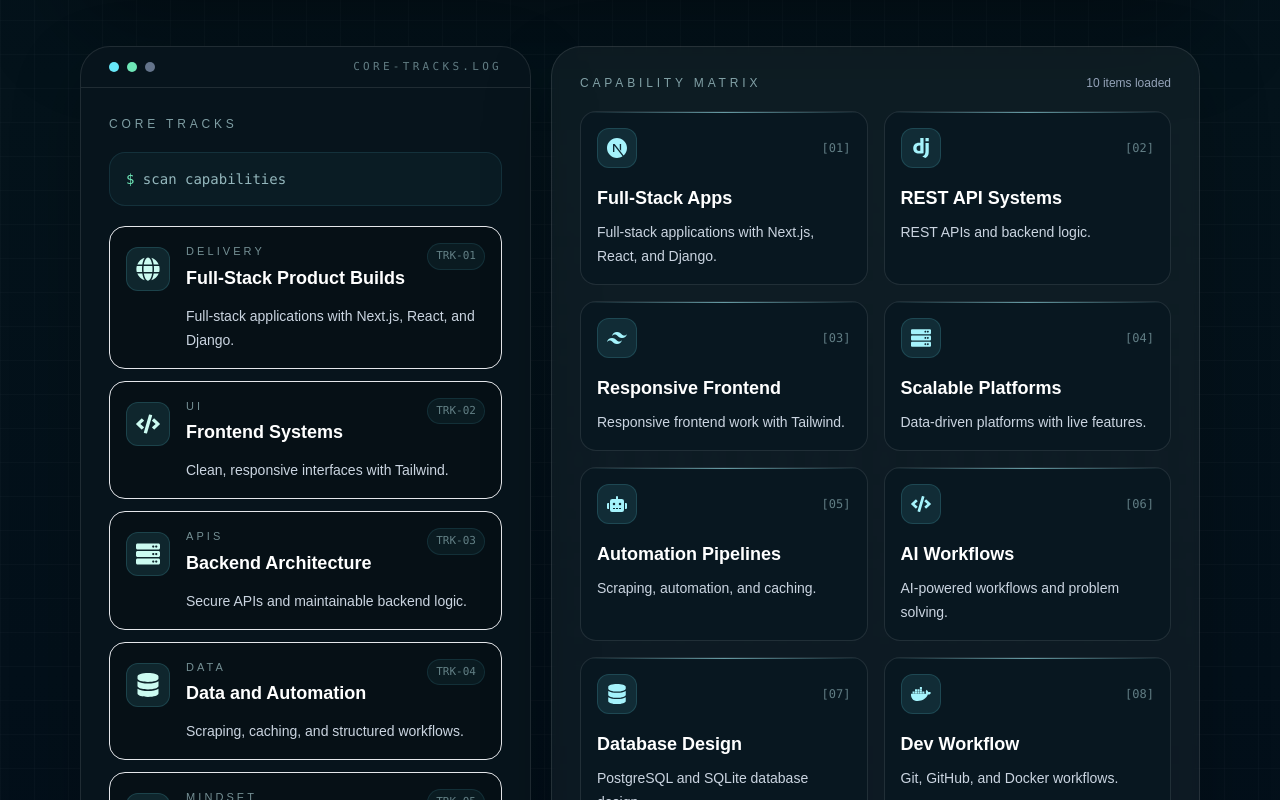
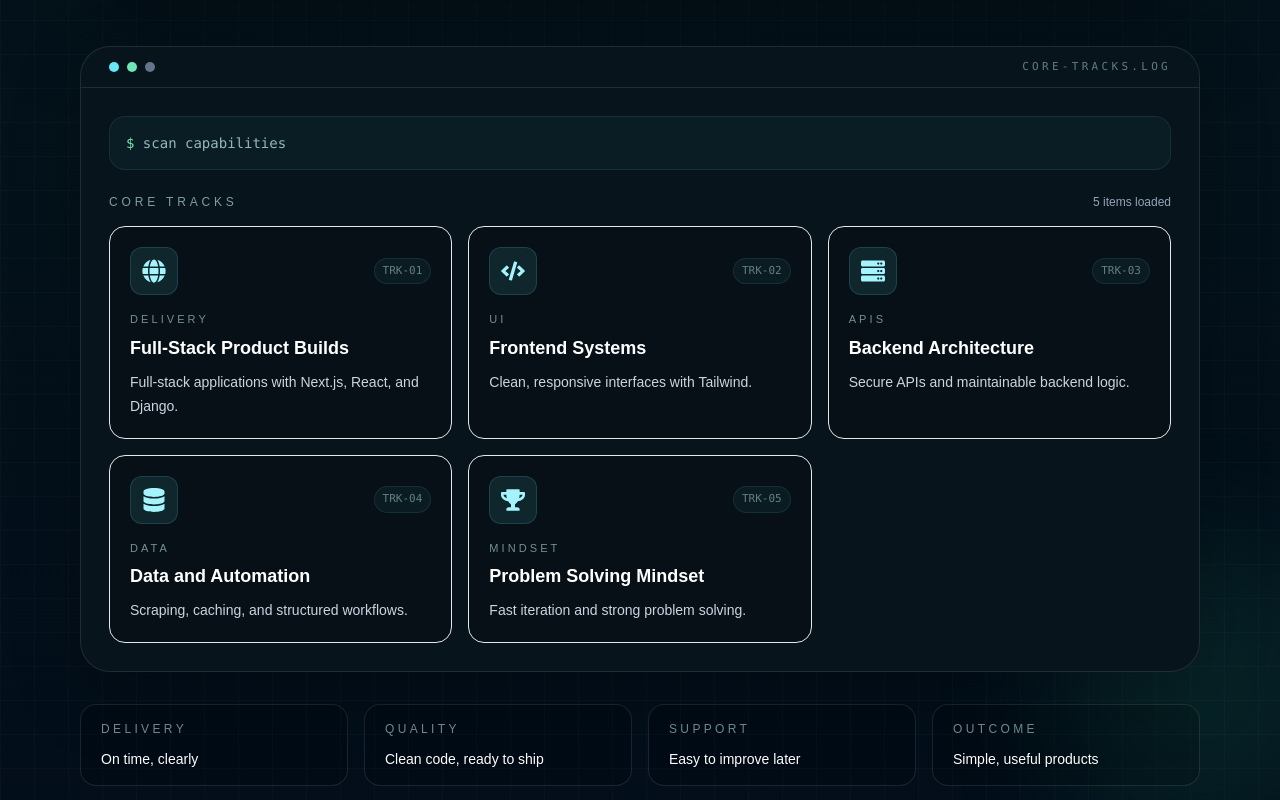
Before and after one commit to TahmidMuntaser/Personal_Portfolio_Web, a Next.js app in the folder myproject/: page / in a window 1280 px wide. Shown: the part 1460-2260 px from the top of the page. Built offline with nearby package versions, Linux system fonts and the light colour scheme.

Commit message:
update: services design is updated

```diff
--- a/myproject/src/app/sample/components/ui/Services.jsx
+++ b/myproject/src/app/sample/components/ui/Services.jsx
@@ -1,100 +1,39 @@
 "use client";
 
 import React from 'react';
-import { FaGlobe, FaCode, FaServer, FaLaptopCode, FaDatabase, FaDocker, FaRobot, FaTrophy } from "react-icons/fa";
-import { SiTailwindcss, SiPostgresql, SiDjango, SiNextdotjs, SiGithub } from "react-icons/si";
+import { FaGlobe, FaCode, FaServer, FaDatabase, FaTrophy } from "react-icons/fa";
 
-const Services = ({ services }) => {
-    const iconMap = {
-        1: <FaGlobe className="text-2xl text-teal-100" />,
-        2: <FaCode className="text-2xl text-teal-100" />,
-        3: <FaServer className="text-2xl text-teal-100" />,
-        4: <FaLaptopCode className="text-2xl text-teal-100" />
-    };
-
+const Services = () => {
     const featuredTracks = [
         {
             title: "Full-Stack Product Builds",
             eyebrow: "Delivery",
             description: "Full-stack applications with Next.js, React, and Django.",
-            icon: <FaGlobe className="text-2xl text-teal-100" />
+            icon: <FaGlobe className="text-2xl text-cyan-200" />
         },
         {
             title: "Frontend Systems",
             eyebrow: "UI",
             description: "Clean, responsive interfaces with Tailwind.",
-            icon: <FaCode className="text-2xl text-teal-100" />
+            icon: <FaCode className="text-2xl text-cyan-200" />
         },
         {
             title: "Backend Architecture",
             eyebrow: "APIs",
             description: "Secure APIs and maintainable backend logic.",
-            icon: <FaServer className="text-2xl text-teal-100" />
+            icon: <FaServer className="text-2xl text-cyan-200" />
         },
         {
             title: "Data and Automation",
             eyebrow: "Data",
             description: "Scraping, caching, and structured workflows.",
-            icon: <FaDatabase className="text-2xl text-teal-100" />
+            icon: <FaDatabase className="text-2xl text-cyan-200" />
         },
         {
             title: "Problem Solving Mindset",
             eyebrow: "Mindset",
             description: "Fast iteration and strong problem solving.",
-            icon: <FaTrophy className="text-2xl text-teal-100" />
-        }
-    ];
-
-    const offerItems = [
-        {
-            title: "Full-Stack Apps",
-            description: "Full-stack applications with Next.js, React, and Django.",
-            icon: <SiNextdotjs className="text-xl text-cyan-200" />
-        },
-        {
-            title: "REST API Systems",
-            description: "REST APIs and backend logic.",
-            icon: <SiDjango className="text-xl text-cyan-200" />
-        },
-        {
-            title: "Responsive Frontend",
-            description: "Responsive frontend work with Tailwind.",
-            icon: <SiTailwindcss className="text-xl text-cyan-200" />
-        },
-        {
-            title: "Scalable Platforms",
-            description: "Data-driven platforms with live features.",
-            icon: <FaServer className="text-xl text-cyan-200" />
-        },
-        {
-            title: "Automation Pipelines",
-            description: "Scraping, automation, and caching.",
-            icon: <FaRobot className="text-xl text-cyan-200" />
-        },
-        {
-            title: "AI Workflows",
-            description: "AI-powered workflows and problem solving.",
-            icon: <FaCode className="text-xl text-cyan-200" />
-        },
-        {
-            title: "Database Design",
-            description: "PostgreSQL and SQLite database design.",
-            icon: <FaDatabase className="text-xl text-cyan-200" />
-        },
-        {
-            title: "Dev Workflow",
-            description: "Git, GitHub, and Docker workflows.",
-            icon: <FaDocker className="text-xl text-cyan-200" />
-        },
-        {
-            title: "Competitive Problem Solving",
-            description: "1300+ coding problems solved.",
-            icon: <FaTrophy className="text-xl text-cyan-200" />
-        },
-        {
-            title: "Team Collaboration",
-            description: "Hackathon teamwork and rapid prototyping.",
-            icon: <SiGithub className="text-xl text-cyan-200" />
+            icon: <FaTrophy className="text-2xl text-cyan-200" />
         }
     ];
 
@@ -116,6 +55,7 @@ const Services = ({ services }) => {
             <div className="absolute right-[-4rem] bottom-12 h-72 w-72 rounded-full bg-emerald-400/10 blur-3xl pointer-events-none"></div>
 
             <div className="relative max-w-7xl mx-auto">
+                {/* Terminal header card */}
                 <div className="mb-10 overflow-hidden rounded-[34px] border border-cyan-400/15 bg-[#06131b]/90 shadow-[0_30px_100px_rgba(0,0,0,0.35)] backdrop-blur-sm md:mb-14">
                     <div className="flex items-center justify-between border-b border-white/10 px-5 py-3 md:px-7">
                         <div className="flex items-center gap-2">
@@ -162,8 +102,8 @@ const Services = ({ services }) => {
                     </div>
                 </div>
 
-                <div className="mb-8 grid gap-5 lg:grid-cols-[0.82fr_1.18fr]">
-                    <div className="overflow-hidden rounded-[30px] border border-white/10 bg-[#07141c] shadow-[0_24px_70px_rgba(0,0,0,0.22)] backdrop-blur-sm">
+                {/* Core Tracks panel */}
+                <div className="mb-8 overflow-hidden rounded-[30px] border border-white/10 bg-[#07141c] shadow-[0_24px_70px_rgba(0,0,0,0.22)] backdrop-blur-sm">
                     <div className="flex items-center justify-between border-b border-white/10 px-5 py-3 md:px-7">
                         <div className="flex items-center gap-2">
                             <span className="h-2.5 w-2.5 rounded-full bg-cyan-300"></span>
@@ -176,97 +116,66 @@ const Services = ({ services }) => {
                     </div>
 
                     <div className="p-6 md:p-7">
-                        <p className="mb-5 text-xs uppercase tracking-[0.32em] text-cyan-100/60">
-                            Core Tracks
-                        </p>
-                        <div className="mb-5 rounded-2xl border border-cyan-300/10 bg-cyan-300/[0.04] px-4 py-4">
+                        {/* Terminal prompt */}
+                        <div className="mb-6 rounded-2xl border border-cyan-300/10 bg-cyan-300/[0.04] px-4 py-4">
                             <p className="font-mono text-sm text-cyan-100/70">
                                 <span className="text-emerald-300">$</span> scan capabilities
                             </p>
                         </div>
 
-                        <div className="space-y-3">
+                        <div className="mb-4 flex items-center justify-between">
+                            <p className="text-xs uppercase tracking-[0.32em] text-cyan-100/60">
+                                Core Tracks
+                            </p>
+                            <p className="text-xs text-slate-400">{featuredTracks.length} items loaded</p>
+                        </div>
+
+                        <div className="grid gap-4 sm:grid-cols-2 lg:grid-cols-3">
                             {featuredTracks.map((service, index) => (
                                 <div
                                     key={service.title}
-                                    className="group rounded-2xl border border-white/8 bg-black/20 px-4 py-4 transition-colors duration-300 hover:border-cyan-300/20 hover:bg-cyan-300/[0.05]"
+                                    className="group rounded-2xl border border-white/8 bg-black/20 px-5 py-5 transition-colors duration-300 hover:border-cyan-300/20 hover:bg-cyan-300/[0.05]"
                                 >
-                                    <div className="flex items-start gap-4">
-                                        <div className="mt-1 flex h-11 w-11 shrink-0 items-center justify-center rounded-xl border border-cyan-300/15 bg-cyan-300/10">
+                                    <div className="flex items-center justify-between mb-4">
+                                        <div className="flex h-12 w-12 items-center justify-center rounded-xl border border-cyan-300/15 bg-cyan-300/10">
                                             {service.icon}
-                                        </div>
-                                        <div className="min-w-0 flex-1">
-                                            <div className="flex items-start justify-between gap-3">
-                                                <div>
-                                                    <p className="text-[11px] uppercase tracking-[0.28em] text-cyan-100/55">
-                                                        {service.eyebrow}
-                                                    </p>
-                                                    <h3 className="mt-1 text-lg font-semibold text-white">{service.title}</h3>
                                         </div>
                                         <span className="rounded-full border border-cyan-300/10 bg-cyan-300/[0.05] px-2 py-1 font-mono text-[11px] text-cyan-100/45">
                                             TRK-{String(index + 1).padStart(2, "0")}
                                         </span>
                                     </div>
-                                            <p className="mt-3 text-xs leading-5 text-slate-300 md:text-sm md:leading-6">
+
+                                    <p className="text-[11px] uppercase tracking-[0.28em] text-cyan-100/55 mb-1.5">
+                                        {service.eyebrow}
+                                    </p>
+                                    <h3 className="text-lg font-semibold text-white mb-2">{service.title}</h3>
+
+                                    <p className="text-xs leading-5 text-slate-300 md:text-sm md:leading-6">
                                         {service.description}
                                     </p>
-                                        </div>
-                                    </div>
                                 </div>
                             ))}
                         </div>
                     </div>
                 </div>
 
-                    <div className="rounded-[30px] border border-white/10 bg-white/[0.045] p-6 shadow-[0_24px_70px_rgba(0,0,0,0.22)] backdrop-blur-sm md:p-7">
-                        <div className="mb-5 flex items-center justify-between gap-4">
-                            <p className="text-xs uppercase tracking-[0.32em] text-cyan-100/60">
-                                Capability Matrix
-                            </p>
-                            <p className="text-xs text-slate-400">10 items loaded</p>
-                        </div>
-
-                        <div className="grid gap-4 md:grid-cols-2">
-                            {offerItems.map((item, index) => (
-                                <article
-                                    key={item.title}
-                                    className="group relative overflow-hidden rounded-2xl border border-white/10 bg-[#081720] px-4 py-4 transition-all duration-300 hover:-translate-y-1 hover:border-cyan-300/30"
-                                >
-                                    <div className="absolute inset-x-0 top-0 h-px bg-gradient-to-r from-transparent via-cyan-200/60 to-transparent"></div>
-                                    <div className="mb-4 flex items-center justify-between">
-                                        <span className="flex h-10 w-10 items-center justify-center rounded-xl border border-cyan-300/15 bg-cyan-300/10">
-                                            {item.icon}
-                                        </span>
-                                        <span className="font-mono text-xs text-cyan-100/45">
-                                            [{String(index + 1).padStart(2, "0")}]
-                                        </span>
-                                    </div>
-                                    <h4 className="text-lg font-semibold text-white">{item.title}</h4>
-                                    <p className="mt-2 text-xs leading-5 text-slate-300 md:text-sm md:leading-6">
-                                        {item.description}
-                                    </p>
-                                </article>
-                            ))}
-                        </div>
-                    </div>
-                </div>
-
+                {/* Bottom stat bar */}
                 <div className="grid gap-4 md:grid-cols-4">
                     <div className="rounded-2xl border border-white/10 bg-black/15 px-5 py-4">
                         <p className="text-xs uppercase tracking-[0.28em] text-cyan-100/55">Delivery</p>
-                        <p className="mt-3 text-white">On time, clearly</p>
+                        <p className="mt-3 text-white text-sm">On time, clearly</p>
                     </div>
                     <div className="rounded-2xl border border-white/10 bg-black/15 px-5 py-4">
                         <p className="text-xs uppercase tracking-[0.28em] text-cyan-100/55">Quality</p>
-                        <p className="mt-3 text-white">Clean code, ready to ship</p>
+                        <p className="mt-3 text-white text-sm">Clean code, ready to ship</p>
                     </div>
                     <div className="rounded-2xl border border-white/10 bg-black/15 px-5 py-4">
                         <p className="text-xs uppercase tracking-[0.28em] text-cyan-100/55">Support</p>
-                        <p className="mt-3 text-white">Easy to improve later</p>
+                        <p className="mt-3 text-white text-sm">Easy to improve later</p>
                     </div>
                     <div className="rounded-2xl border border-white/10 bg-black/15 px-5 py-4">
                         <p className="text-xs uppercase tracking-[0.28em] text-cyan-100/55">Outcome</p>
-                        <p className="mt-3 text-white">Simple, useful products</p>
+                        <p className="mt-3 text-white text-sm">Simple, useful products</p>
                     </div>
                 </div>
             </div>
```
Lines whose indentation alone changed are shown as unchanged.
